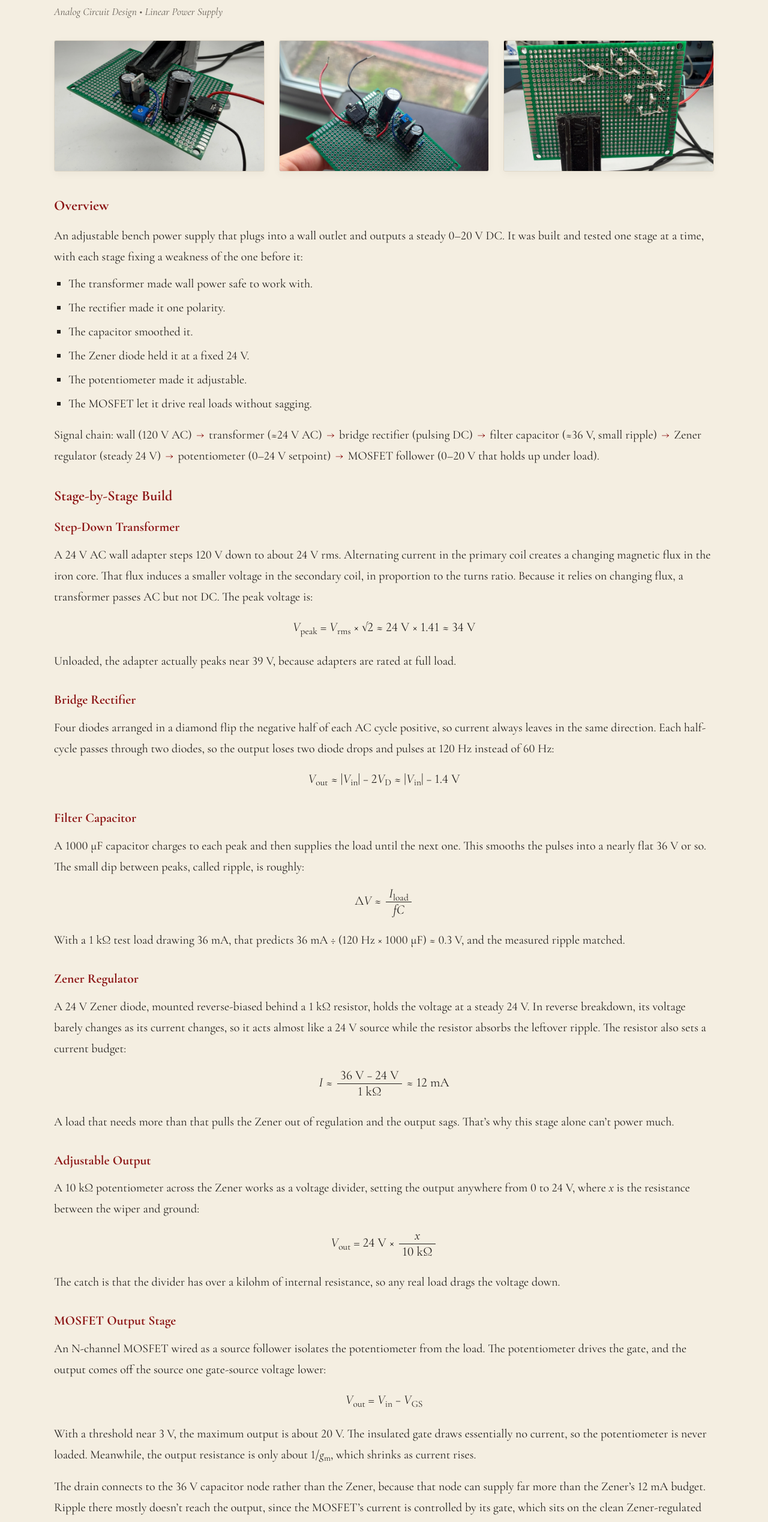
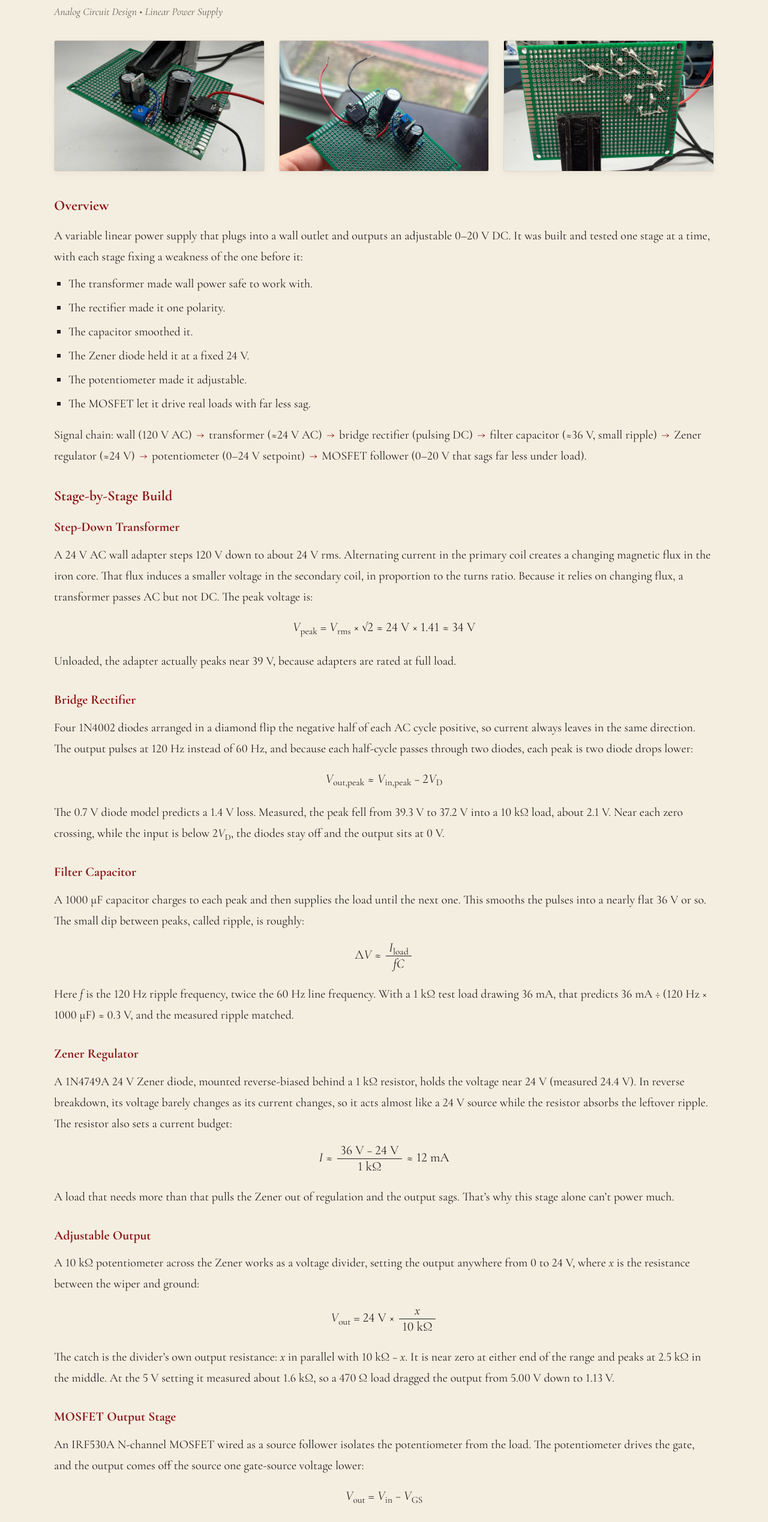
Before and after one commit to carson-yee/carson-yee.github.io, a plain HTML site: page project-power-supply.html in a window 1280 px wide. Shown: the part 263-2800 px from the top of the page at 60% size. Drawn offline with nearby package versions, Linux system fonts and the light colour scheme.

Commit message:
Correct power supply write-up against lab data
Co-Authored-By: Claude Opus 5.5 <noreply@anthropic.com>

```diff
--- a/project-power-supply.html
+++ b/project-power-supply.html
@@ -58,7 +58,7 @@
       <div class="hero-bio eq-text">
         <h2 style="font-size: 1.5rem; margin-bottom: 12px; color: var(--cardinal);">Overview</h2>
         <p style="margin-bottom: 10px;">
-          An adjustable bench power supply that plugs into a wall outlet and outputs a steady 0–20&nbsp;V DC. It was built and tested one stage at a time, with each stage fixing a weakness of the one before it:
+          A variable linear power supply that plugs into a wall outlet and outputs an adjustable 0–20&nbsp;V DC. It was built and tested one stage at a time, with each stage fixing a weakness of the one before it:
         </p>
         <ul class="exp-bullets" style="font-size: inherit; margin-bottom: 18px;">
           <li>The transformer made wall power safe to work with.</li>
@@ -66,10 +66,10 @@
           <li>The capacitor smoothed it.</li>
           <li>The Zener diode held it at a fixed 24&nbsp;V.</li>
           <li>The potentiometer made it adjustable.</li>
-          <li>The MOSFET let it drive real loads without sagging.</li>
+          <li>The MOSFET let it drive real loads with far less sag.</li>
         </ul>
         <p style="margin-bottom: 28px;">
-          Signal chain: wall (120&nbsp;V AC) <span class="chain-arrow">&rarr;</span> transformer (≈24&nbsp;V AC) <span class="chain-arrow">&rarr;</span> bridge rectifier (pulsing DC) <span class="chain-arrow">&rarr;</span> filter capacitor (≈36&nbsp;V, small ripple) <span class="chain-arrow">&rarr;</span> Zener regulator (steady 24&nbsp;V) <span class="chain-arrow">&rarr;</span> potentiometer (0–24&nbsp;V setpoint) <span class="chain-arrow">&rarr;</span> MOSFET follower (0–20&nbsp;V that holds up under load).
+          Signal chain: wall (120&nbsp;V AC) <span class="chain-arrow">&rarr;</span> transformer (≈24&nbsp;V AC) <span class="chain-arrow">&rarr;</span> bridge rectifier (pulsing DC) <span class="chain-arrow">&rarr;</span> filter capacitor (≈36&nbsp;V, small ripple) <span class="chain-arrow">&rarr;</span> Zener regulator (≈24&nbsp;V) <span class="chain-arrow">&rarr;</span> potentiometer (0–24&nbsp;V setpoint) <span class="chain-arrow">&rarr;</span> MOSFET follower (0–20&nbsp;V that sags far less under load).
         </p>
 
         <h2 style="font-size: 1.5rem; margin-bottom: 12px; color: var(--cardinal);">Stage-by-Stage Build</h2>
@@ -85,9 +85,12 @@
 
         <h3 style="font-size: 1.35rem; margin-bottom: 10px; color: var(--cardinal);">Bridge Rectifier</h3>
         <p>
-          Four diodes arranged in a diamond flip the negative half of each AC cycle positive, so current always leaves in the same direction. Each half-cycle passes through two diodes, so the output loses two diode drops and pulses at 120&nbsp;Hz instead of 60&nbsp;Hz:
+          Four 1N4002 diodes arranged in a diamond flip the negative half of each AC cycle positive, so current always leaves in the same direction. The output pulses at 120&nbsp;Hz instead of 60&nbsp;Hz, and because each half-cycle passes through two diodes, each peak is two diode drops lower:
         </p>
-        <p class="eq" style="margin-bottom: 28px;"><var>V</var><sub>out</sub> ≈ |<var>V</var><sub>in</sub>| − 2<var>V</var><sub>D</sub> ≈ |<var>V</var><sub>in</sub>| − 1.4&nbsp;V</p>
+        <p class="eq"><var>V</var><sub>out,peak</sub> ≈ <var>V</var><sub>in,peak</sub> − 2<var>V</var><sub>D</sub></p>
+        <p style="margin-bottom: 28px;">
+          The 0.7&nbsp;V diode model predicts a 1.4&nbsp;V loss. Measured, the peak fell from 39.3&nbsp;V to 37.2&nbsp;V into a 10&nbsp;kΩ load, about 2.1&nbsp;V. Near each zero crossing, while the input is below 2<var>V</var><sub>D</sub>, the diodes stay off and the output sits at 0&nbsp;V.
+        </p>
 
         <h3 style="font-size: 1.35rem; margin-bottom: 10px; color: var(--cardinal);">Filter Capacitor</h3>
         <p>
@@ -95,12 +98,12 @@
         </p>
         <p class="eq">Δ<var>V</var> ≈ <span class="frac"><span><var>I</var><sub>load</sub></span><span><var>f</var><var>C</var></span></span></p>
         <p style="margin-bottom: 28px;">
-          With a 1&nbsp;kΩ test load drawing 36&nbsp;mA, that predicts 36&nbsp;mA ÷ (120&nbsp;Hz × 1000&nbsp;μF) ≈ 0.3&nbsp;V, and the measured ripple matched.
+          Here <var>f</var> is the 120&nbsp;Hz ripple frequency, twice the 60&nbsp;Hz line frequency. With a 1&nbsp;kΩ test load drawing 36&nbsp;mA, that predicts 36&nbsp;mA ÷ (120&nbsp;Hz × 1000&nbsp;μF) ≈ 0.3&nbsp;V, and the measured ripple matched.
         </p>
 
         <h3 style="font-size: 1.35rem; margin-bottom: 10px; color: var(--cardinal);">Zener Regulator</h3>
         <p>
-          A 24&nbsp;V Zener diode, mounted reverse-biased behind a 1&nbsp;kΩ resistor, holds the voltage at a steady 24&nbsp;V. In reverse breakdown, its voltage barely changes as its current changes, so it acts almost like a 24&nbsp;V source while the resistor absorbs the leftover ripple. The resistor also sets a current budget:
+          A 1N4749A 24&nbsp;V Zener diode, mounted reverse-biased behind a 1&nbsp;kΩ resistor, holds the voltage near 24&nbsp;V (measured 24.4&nbsp;V). In reverse breakdown, its voltage barely changes as its current changes, so it acts almost like a 24&nbsp;V source while the resistor absorbs the leftover ripple. The resistor also sets a current budget:
         </p>
         <p class="eq"><var>I</var> ≈ <span class="frac"><span>36&nbsp;V − 24&nbsp;V</span><span>1&nbsp;kΩ</span></span> ≈ 12&nbsp;mA</p>
         <p style="margin-bottom: 28px;">
@@ -113,22 +116,22 @@
         </p>
         <p class="eq"><var>V</var><sub>out</sub> = 24&nbsp;V × <span class="frac"><span><var>x</var></span><span>10&nbsp;kΩ</span></span></p>
         <p style="margin-bottom: 28px;">
-          The catch is that the divider has over a kilohm of internal resistance, so any real load drags the voltage down.
+          The catch is the divider’s own output resistance: <var>x</var> in parallel with 10&nbsp;kΩ&nbsp;−&nbsp;<var>x</var>. It is near zero at either end of the range and peaks at 2.5&nbsp;kΩ in the middle. At the 5&nbsp;V setting it measured about 1.6&nbsp;kΩ, so a 470&nbsp;Ω load dragged the output from 5.00&nbsp;V down to 1.13&nbsp;V.
         </p>
 
         <h3 style="font-size: 1.35rem; margin-bottom: 10px; color: var(--cardinal);">MOSFET Output Stage</h3>
         <p>
-          An N-channel MOSFET wired as a source follower isolates the potentiometer from the load. The potentiometer drives the gate, and the output comes off the source one gate-source voltage lower:
+          An IRF530A N-channel MOSFET wired as a source follower isolates the potentiometer from the load. The potentiometer drives the gate, and the output comes off the source one gate-source voltage lower:
         </p>
         <p class="eq"><var>V</var><sub>out</sub> = <var>V</var><sub>in</sub> − <var>V</var><sub>GS</sub></p>
         <p>
-          With a threshold near 3&nbsp;V, the maximum output is about 20&nbsp;V. The insulated gate draws essentially no current, so the potentiometer is never loaded. Meanwhile, the output resistance is only about 1/<var>g</var><sub>m</sub>, which shrinks as current rises.
+          <var>V</var><sub>GS</sub> is the roughly 3&nbsp;V threshold plus an overdrive that grows with current, <var>V</var><sub>GS</sub> = <var>V</var><sub>t</sub> + √(2<var>I</var><sub>D</sub>/<var>k</var>). That caps the output at about 20&nbsp;V and is why it still sags somewhat under heavy loads. The insulated gate draws essentially no current, so the potentiometer is never loaded. Meanwhile, the output resistance is only about 1/<var>g</var><sub>m</sub>, which shrinks as current rises.
         </p>
         <p>
           The drain connects to the 36&nbsp;V capacitor node rather than the Zener, because that node can supply far more than the Zener’s 12&nbsp;mA budget. Ripple there mostly doesn’t reach the output, since the MOSFET’s current is controlled by its gate, which sits on the clean Zener-regulated voltage. The trade-off is heat: the MOSFET drops <var>V</var><sub>DS</sub> = <var>V</var><sub>DD</sub> − <var>V</var><sub>out</sub>, so a low setting into a heavy load warms the transistor.
         </p>
         <p style="margin-bottom: 28px;">
-          A 470&nbsp;μF output capacitor smooths what’s left and covers sudden current demands. A 10&nbsp;kΩ resistor across the output keeps the MOSFET conducting slightly, so the output stays defined with no load attached.
+          A 470&nbsp;μF output capacitor smooths what’s left and covers sudden current demands. A 10&nbsp;kΩ resistor across the output keeps the MOSFET conducting slightly, so the output stays defined with no load attached. It also bleeds charge off the output capacitor, so the output actually falls when the potentiometer is turned down.
         </p>
 
         <figure class="figure">
@@ -138,12 +141,12 @@
 
         <h2 style="font-size: 1.5rem; margin-bottom: 12px; color: var(--cardinal);">Results</h2>
         <p style="margin-bottom: 28px;">
-          Set to 5&nbsp;V, the output only fell to 4.39&nbsp;V into a 100&nbsp;Ω load, a source resistance of about 14&nbsp;Ω. Without the MOSFET stage, the Zener-regulated 24&nbsp;V dropped to 11.5&nbsp;V into a lighter 470&nbsp;Ω load.
+          At the 5&nbsp;V setting, the MOSFET stage cut the source resistance from about 1.6&nbsp;kΩ to about 14&nbsp;Ω. Before it, a 470&nbsp;Ω load pulled the output from 5.00&nbsp;V to 1.13&nbsp;V. After it, a heavier 100&nbsp;Ω load pulled the output to 4.39&nbsp;V, a 12% drop. At the 10&nbsp;V setting, the same load pulled it to 9.45&nbsp;V, a source resistance of about 5.8&nbsp;Ω, consistent with the output resistance shrinking as current rises. Output ripple stayed between 20 and 60&nbsp;mV. Because a source follower has no feedback, the output still sags noticeably at low settings under heavy loads.
         </p>
 
         <h2 style="font-size: 1.5rem; margin-bottom: 12px; color: var(--cardinal);">Next Improvement</h2>
         <p>
-          A shorted output would let the MOSFET pull as much current as the transformer can deliver, and it would overheat. A 1&nbsp;A fuse in series with the output is the simplest fix. A resettable option is an active current limit, where a small sense resistor turns on a transistor that pulls the gate down when current gets too high.
+          A shorted output would let the MOSFET pull as much current as the 36&nbsp;V node can supply. The MOSFET would overheat, and drawing more than the wall adapter’s 1&nbsp;A rating would overheat the transformer too. A 1&nbsp;A fuse in series with the output is the simplest fix, though the 1000&nbsp;μF capacitor can still dump a brief surge into the MOSFET before the fuse blows. A resettable option is an active current limit, where a small sense resistor turns on a transistor that pulls the gate down when current gets too high. In a sustained short, that limit still leaves the MOSFET dissipating up to about 36&nbsp;W, so it would also need a heatsink or foldback limiting, which cuts the current further once the output is shorted.
         </p>
       </div>
     </div>
```
